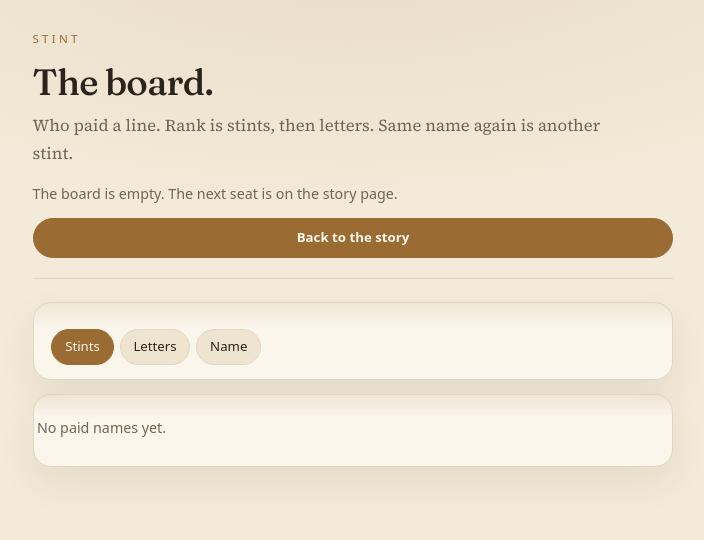
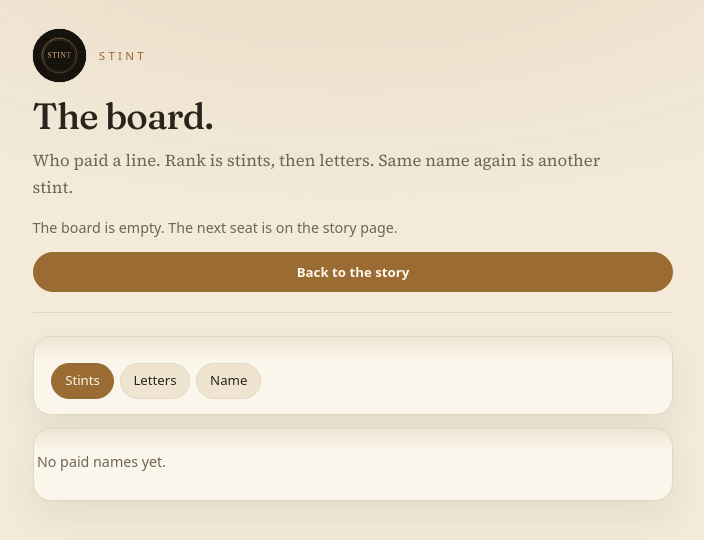
Before and after one commit to enigma-1111/stint, a website: page board.html in a window 1280 px wide. Shown: the whole page, without its empty margins (287-991 px from the left). Drawn offline with Linux system fonts and the light colour scheme; no server answers.

Commit message:
Show foil mark on the board

```diff
--- a/board.html
+++ b/board.html
@@ -17,6 +17,7 @@
   <meta name="twitter:title" content="Stint — the board" />
   <meta name="twitter:image" content="https://stint-tau.vercel.app/og.png" />
   <link rel="icon" href="favicon.svg" type="image/svg+xml" />
+  <link rel="apple-touch-icon" href="logo.svg" />
   <link rel="preconnect" href="https://fonts.googleapis.com" />
   <link rel="preconnect" href="https://fonts.gstatic.com" crossorigin />
   <link rel="stylesheet" href="https://fonts.googleapis.com/css2?family=Fraunces:opsz,wght@9..144,500;9..144,600&family=Source+Serif+4:opsz,wght@8..60,400;8..60,600&display=swap" />
@@ -27,7 +28,10 @@
 <body>
   <main class="wrap">
     <header class="top">
-      <p class="mark">Stint</p>
+      <p class="brand">
+        <img class="brand-mark" src="/logo.svg" width="72" height="72" alt="Stint" />
+        <span class="mark">Stint</span>
+      </p>
       <h1 class="lede">The board.</h1>
       <p class="sub">Who paid a line. Rank is stints, then letters. Same name again is another stint.</p>
       <p class="census" id="census">Loading the book…</p>
```
